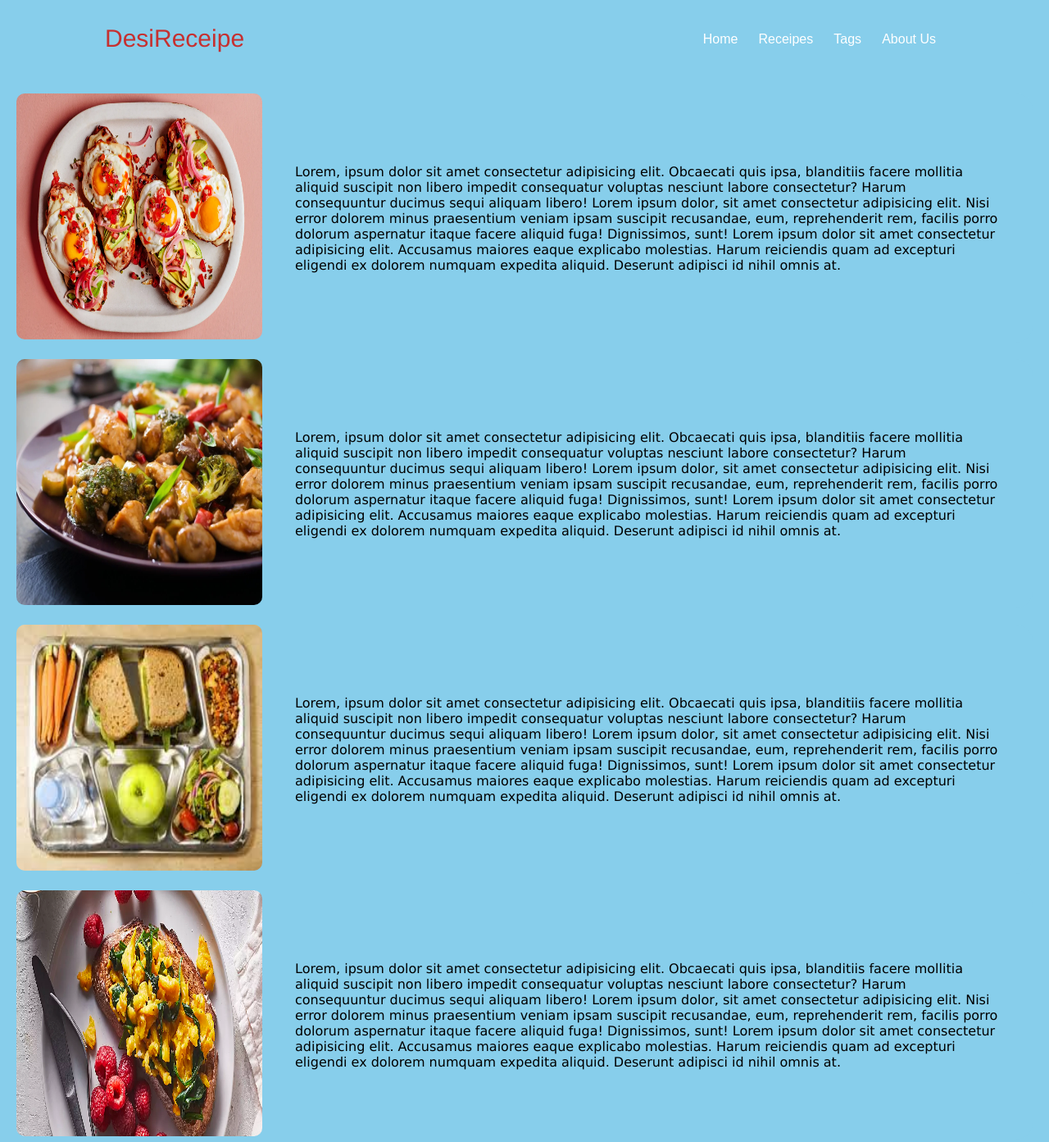
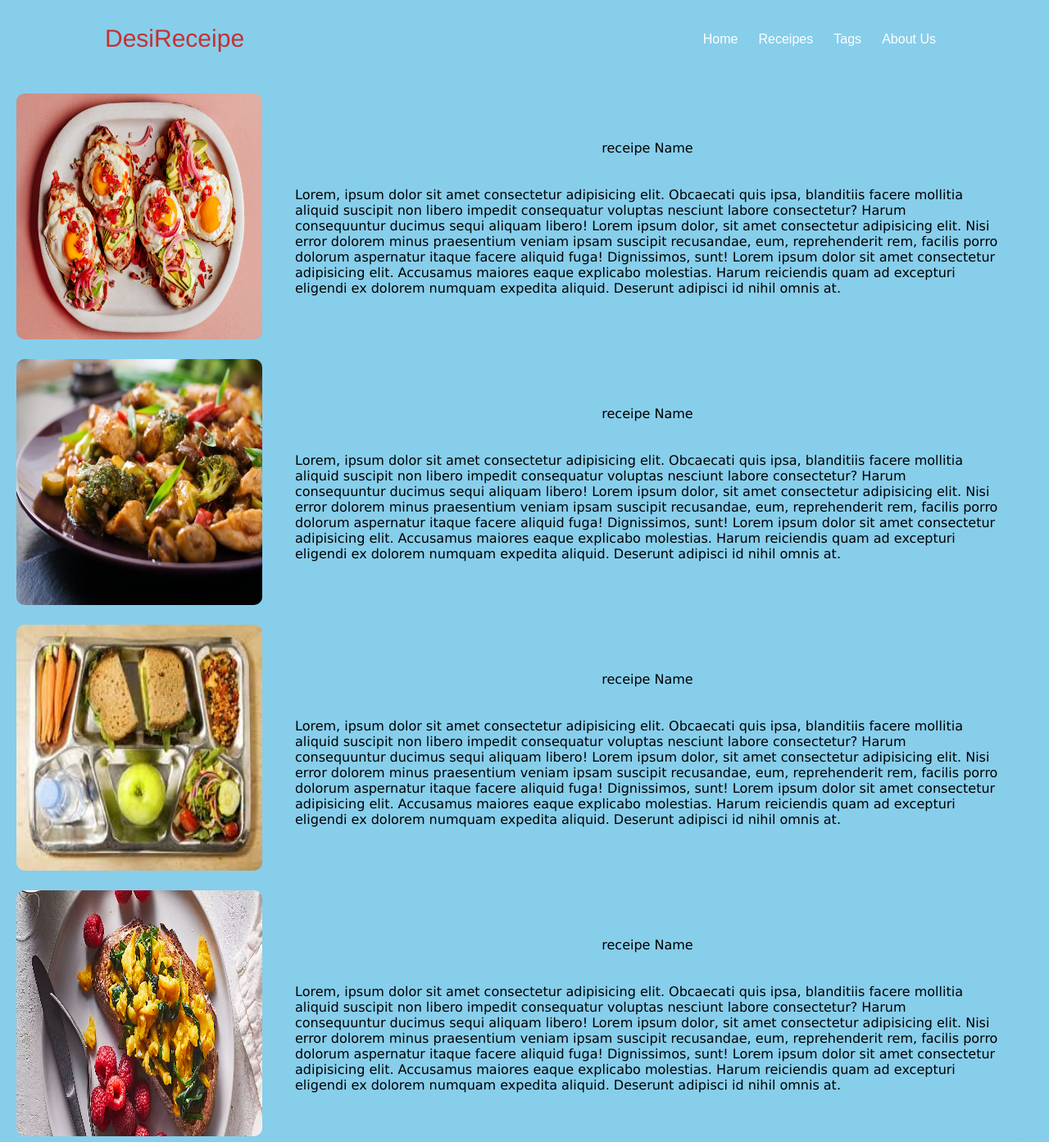
Before and after one commit to amit25491/receipe-final, a plain HTML site: page tag.html in a window 1280 px wide. Shown: the top 1393 px of the page at 82% size. Drawn offline with Linux system fonts and the light colour scheme.

```diff
--- a/tag.html
+++ b/tag.html
@@ -21,51 +21,35 @@
             </ul>
     </nav>
 </header>
-<!-- <body>
-    <input type="radio" name="photos" id="check1" checked>
-    <input type="radio" name="photos" id="check2">
-    <input type="radio" name="photos" id="check3">
-    <input type="radio" name="photos" id="check4">
-
-    <div class="container">
-        <h1>Our All Receipes</h1>
-        <div class="top-content">
-            <h3>Receipes</h3>
-            <label for="check1">All Receipes</label>
-            <label for="check2">Breakfast</label>
-            <label for="check3">Lunch</label>
-            <label for="check4">Dinner</label>
-        </div>
-    </div> -->
 
     <div class="receipes-type">
         <div><img src="./img/breakfast/breakfast1.webp" width="300" height="300"></div>
-        <p>Lorem, ipsum dolor sit amet consectetur adipisicing elit. Obcaecati quis ipsa, blanditiis facere mollitia aliquid suscipit non libero impedit consequatur voluptas nesciunt labore consectetur? Harum consequuntur ducimus sequi aliquam libero! Lorem ipsum dolor, sit amet consectetur adipisicing elit. Nisi error dolorem minus praesentium veniam ipsam suscipit recusandae, eum, reprehenderit rem, facilis porro dolorum aspernatur itaque facere aliquid fuga! Dignissimos, sunt! Lorem ipsum dolor sit amet consectetur adipisicing elit. Accusamus maiores eaque explicabo molestias. Harum reiciendis quam ad excepturi eligendi ex dolorem numquam expedita aliquid. Deserunt adipisci id nihil omnis at.</p>
+        <p><tab>receipe Name</tab>  <br><br>Lorem, ipsum dolor sit amet consectetur adipisicing elit. Obcaecati quis ipsa, blanditiis facere mollitia aliquid suscipit non libero impedit consequatur voluptas nesciunt labore consectetur? Harum consequuntur ducimus sequi aliquam libero! Lorem ipsum dolor, sit amet consectetur adipisicing elit. Nisi error dolorem minus praesentium veniam ipsam suscipit recusandae, eum, reprehenderit rem, facilis porro dolorum aspernatur itaque facere aliquid fuga! Dignissimos, sunt! Lorem ipsum dolor sit amet consectetur adipisicing elit. Accusamus maiores eaque explicabo molestias. Harum reiciendis quam ad excepturi eligendi ex dolorem numquam expedita aliquid. Deserunt adipisci id nihil omnis at.</p>
     </div>
 
     <div class="receipes-type">
         <div><img src="./img/dinner/dinner1.webp" width="300" height="300"></div>
-        <p>Lorem, ipsum dolor sit amet consectetur adipisicing elit. Obcaecati quis ipsa, blanditiis facere mollitia aliquid suscipit non libero impedit consequatur voluptas nesciunt labore consectetur? Harum consequuntur ducimus sequi aliquam libero! Lorem ipsum dolor, sit amet consectetur adipisicing elit. Nisi error dolorem minus praesentium veniam ipsam suscipit recusandae, eum, reprehenderit rem, facilis porro dolorum aspernatur itaque facere aliquid fuga! Dignissimos, sunt! Lorem ipsum dolor sit amet consectetur adipisicing elit. Accusamus maiores eaque explicabo molestias. Harum reiciendis quam ad excepturi eligendi ex dolorem numquam expedita aliquid. Deserunt adipisci id nihil omnis at.</p>
+        <p><tab>receipe Name</tab>  <br><br>Lorem, ipsum dolor sit amet consectetur adipisicing elit. Obcaecati quis ipsa, blanditiis facere mollitia aliquid suscipit non libero impedit consequatur voluptas nesciunt labore consectetur? Harum consequuntur ducimus sequi aliquam libero! Lorem ipsum dolor, sit amet consectetur adipisicing elit. Nisi error dolorem minus praesentium veniam ipsam suscipit recusandae, eum, reprehenderit rem, facilis porro dolorum aspernatur itaque facere aliquid fuga! Dignissimos, sunt! Lorem ipsum dolor sit amet consectetur adipisicing elit. Accusamus maiores eaque explicabo molestias. Harum reiciendis quam ad excepturi eligendi ex dolorem numquam expedita aliquid. Deserunt adipisci id nihil omnis at.</p>
     </div>
 
     <div class="receipes-type">
         <div><img src="./img/lunch/lunch1.jpg" width="300" height="300"></div>
-        <p>Lorem, ipsum dolor sit amet consectetur adipisicing elit. Obcaecati quis ipsa, blanditiis facere mollitia aliquid suscipit non libero impedit consequatur voluptas nesciunt labore consectetur? Harum consequuntur ducimus sequi aliquam libero! Lorem ipsum dolor, sit amet consectetur adipisicing elit. Nisi error dolorem minus praesentium veniam ipsam suscipit recusandae, eum, reprehenderit rem, facilis porro dolorum aspernatur itaque facere aliquid fuga! Dignissimos, sunt! Lorem ipsum dolor sit amet consectetur adipisicing elit. Accusamus maiores eaque explicabo molestias. Harum reiciendis quam ad excepturi eligendi ex dolorem numquam expedita aliquid. Deserunt adipisci id nihil omnis at.</p>
+        <p><tab>receipe Name</tab>  <br><br>Lorem, ipsum dolor sit amet consectetur adipisicing elit. Obcaecati quis ipsa, blanditiis facere mollitia aliquid suscipit non libero impedit consequatur voluptas nesciunt labore consectetur? Harum consequuntur ducimus sequi aliquam libero! Lorem ipsum dolor, sit amet consectetur adipisicing elit. Nisi error dolorem minus praesentium veniam ipsam suscipit recusandae, eum, reprehenderit rem, facilis porro dolorum aspernatur itaque facere aliquid fuga! Dignissimos, sunt! Lorem ipsum dolor sit amet consectetur adipisicing elit. Accusamus maiores eaque explicabo molestias. Harum reiciendis quam ad excepturi eligendi ex dolorem numquam expedita aliquid. Deserunt adipisci id nihil omnis at.</p>
     </div>
 
     <div class="receipes-type">
         <div><img src="./img/breakfast/breakfast2.webp" width="300" height="300"></div>
-        <p>Lorem, ipsum dolor sit amet consectetur adipisicing elit. Obcaecati quis ipsa, blanditiis facere mollitia aliquid suscipit non libero impedit consequatur voluptas nesciunt labore consectetur? Harum consequuntur ducimus sequi aliquam libero! Lorem ipsum dolor, sit amet consectetur adipisicing elit. Nisi error dolorem minus praesentium veniam ipsam suscipit recusandae, eum, reprehenderit rem, facilis porro dolorum aspernatur itaque facere aliquid fuga! Dignissimos, sunt! Lorem ipsum dolor sit amet consectetur adipisicing elit. Accusamus maiores eaque explicabo molestias. Harum reiciendis quam ad excepturi eligendi ex dolorem numquam expedita aliquid. Deserunt adipisci id nihil omnis at.</p>
+        <p> <tab>receipe Name</tab>  <br><br>Lorem, ipsum dolor sit amet consectetur adipisicing elit. Obcaecati quis ipsa, blanditiis facere mollitia aliquid suscipit non libero impedit consequatur voluptas nesciunt labore consectetur? Harum consequuntur ducimus sequi aliquam libero! Lorem ipsum dolor, sit amet consectetur adipisicing elit. Nisi error dolorem minus praesentium veniam ipsam suscipit recusandae, eum, reprehenderit rem, facilis porro dolorum aspernatur itaque facere aliquid fuga! Dignissimos, sunt! Lorem ipsum dolor sit amet consectetur adipisicing elit. Accusamus maiores eaque explicabo molestias. Harum reiciendis quam ad excepturi eligendi ex dolorem numquam expedita aliquid. Deserunt adipisci id nihil omnis at.</p>
     </div>
 
     <div class="receipes-type">
         <div><img src="./img/dinner/dinner2.webp" width="300" height="300"></div>
-        <p>Lorem, ipsum dolor sit amet consectetur adipisicing elit. Obcaecati quis ipsa, blanditiis facere mollitia aliquid suscipit non libero impedit consequatur voluptas nesciunt labore consectetur? Harum consequuntur ducimus sequi aliquam libero! Lorem ipsum dolor, sit amet consectetur adipisicing elit. Nisi error dolorem minus praesentium veniam ipsam suscipit recusandae, eum, reprehenderit rem, facilis porro dolorum aspernatur itaque facere aliquid fuga! Dignissimos, sunt! Lorem ipsum dolor sit amet consectetur adipisicing elit. Accusamus maiores eaque explicabo molestias. Harum reiciendis quam ad excepturi eligendi ex dolorem numquam expedita aliquid. Deserunt adipisci id nihil omnis at.</p>
+        <p><tab>receipe Name</tab>  <br><br>Lorem, ipsum dolor sit amet consectetur adipisicing elit. Obcaecati quis ipsa, blanditiis facere mollitia aliquid suscipit non libero impedit consequatur voluptas nesciunt labore consectetur? Harum consequuntur ducimus sequi aliquam libero! Lorem ipsum dolor, sit amet consectetur adipisicing elit. Nisi error dolorem minus praesentium veniam ipsam suscipit recusandae, eum, reprehenderit rem, facilis porro dolorum aspernatur itaque facere aliquid fuga! Dignissimos, sunt! Lorem ipsum dolor sit amet consectetur adipisicing elit. Accusamus maiores eaque explicabo molestias. Harum reiciendis quam ad excepturi eligendi ex dolorem numquam expedita aliquid. Deserunt adipisci id nihil omnis at.</p>
     </div>
 
     <div class="receipes-type">
         <div><img src="./img/lunch/lunch2.webp" width="300" height="300"></div>
-        <p>Lorem, ipsum dolor sit amet consectetur adipisicing elit. Obcaecati quis ipsa, blanditiis facere mollitia aliquid suscipit non libero impedit consequatur voluptas nesciunt labore consectetur? Harum consequuntur ducimus sequi aliquam libero! Lorem ipsum dolor, sit amet consectetur adipisicing elit. Nisi error dolorem minus praesentium veniam ipsam suscipit recusandae, eum, reprehenderit rem, facilis porro dolorum aspernatur itaque facere aliquid fuga! Dignissimos, sunt! Lorem ipsum dolor sit amet consectetur adipisicing elit. Accusamus maiores eaque explicabo molestias. Harum reiciendis quam ad excepturi eligendi ex dolorem numquam expedita aliquid. Deserunt adipisci id nihil omnis at.</p>
+                <p><tab>receipe Name</tab>  <br><br>Lorem, ipsum dolor sit amet consectetur adipisicing elit. Obcaecati quis ipsa, blanditiis facere mollitia aliquid suscipit non libero impedit consequatur voluptas nesciunt labore consectetur? Harum consequuntur ducimus sequi aliquam libero! Lorem ipsum dolor, sit amet consectetur adipisicing elit. Nisi error dolorem minus praesentium veniam ipsam suscipit recusandae, eum, reprehenderit rem, facilis porro dolorum aspernatur itaque facere aliquid fuga! Dignissimos, sunt! Lorem ipsum dolor sit amet consectetur adipisicing elit. Accusamus maiores eaque explicabo molestias. Harum reiciendis quam ad excepturi eligendi ex dolorem numquam expedita aliquid. Deserunt adipisci id nihil omnis at.</p>
     </div>
     </body>
 </html>
```
